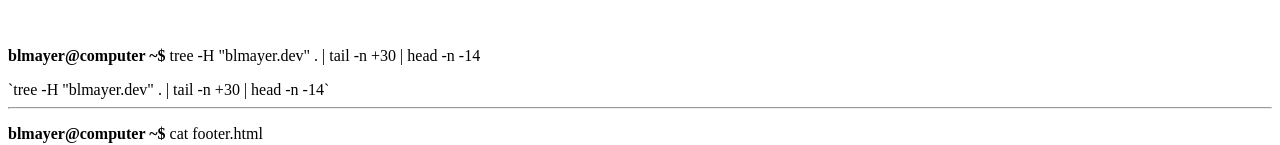
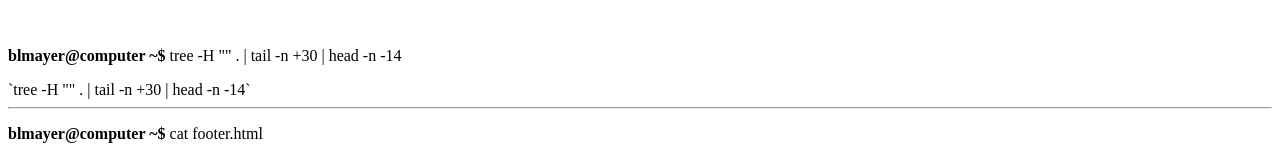
Before and after one commit to blmayer/website, a plain HTML site: page static/index.html in a window 1280 px wide. Shown: the part 338-483 px from the top of the page. Drawn offline with Linux system fonts and the light colour scheme.

Commit message:
Fixed reference

```diff
--- a/static/index.html
+++ b/static/index.html
@@ -29,8 +29,8 @@
     </p>
     <br>
 
-    <p><strong>blmayer@computer ~$ </strong>tree -H "blmayer.dev" . | tail -n +30 | head -n -14</p>
-    `tree -H "blmayer.dev" . | tail -n +30 | head -n -14`
+    <p><strong>blmayer@computer ~$ </strong>tree -H "" . | tail -n +30 | head -n -14</p>
+    `tree -H "" . | tail -n +30 | head -n -14`
 
     <hr class="line" />
     <p><strong>blmayer@computer ~$ </strong>cat footer.html</p>
```
